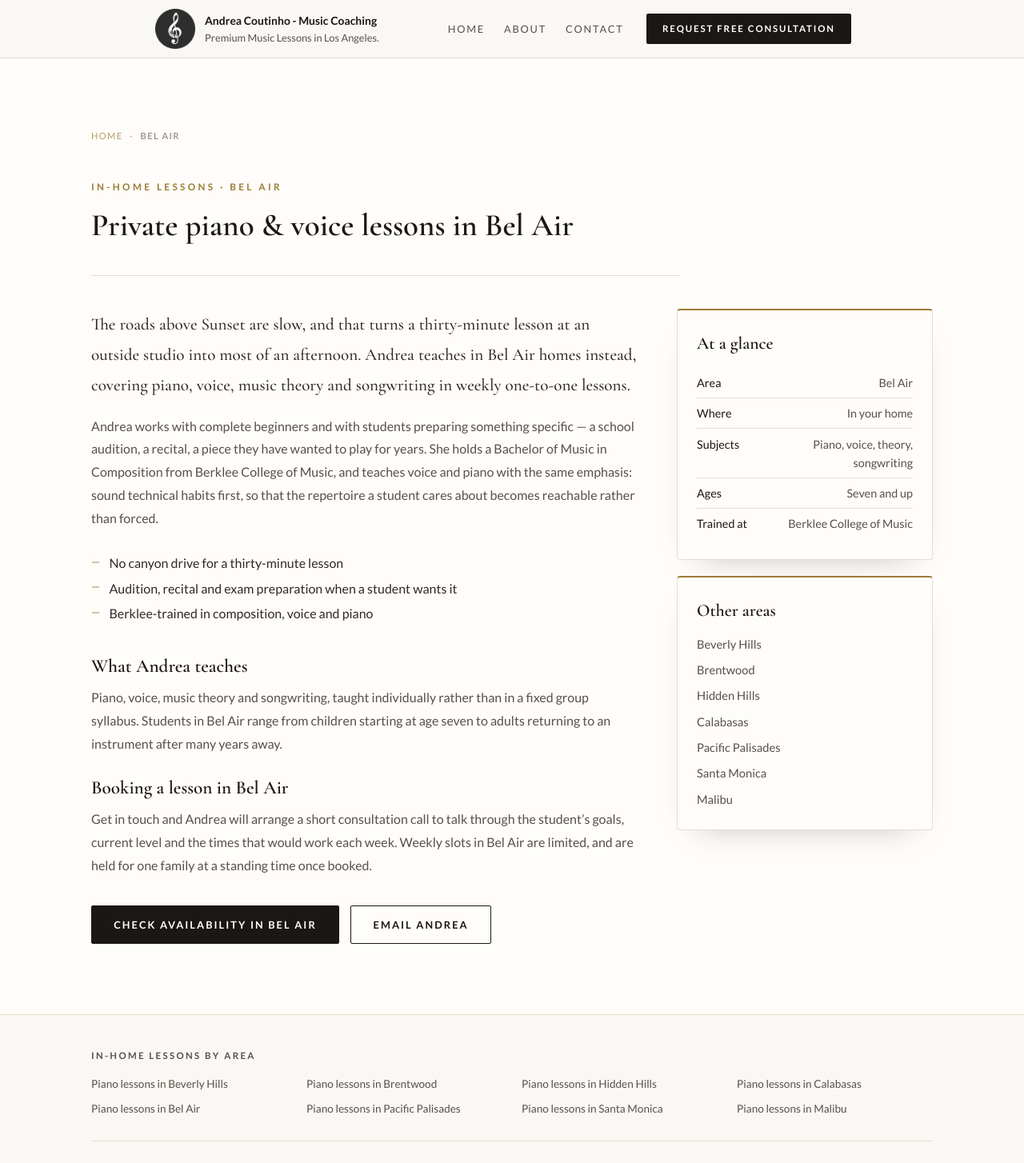
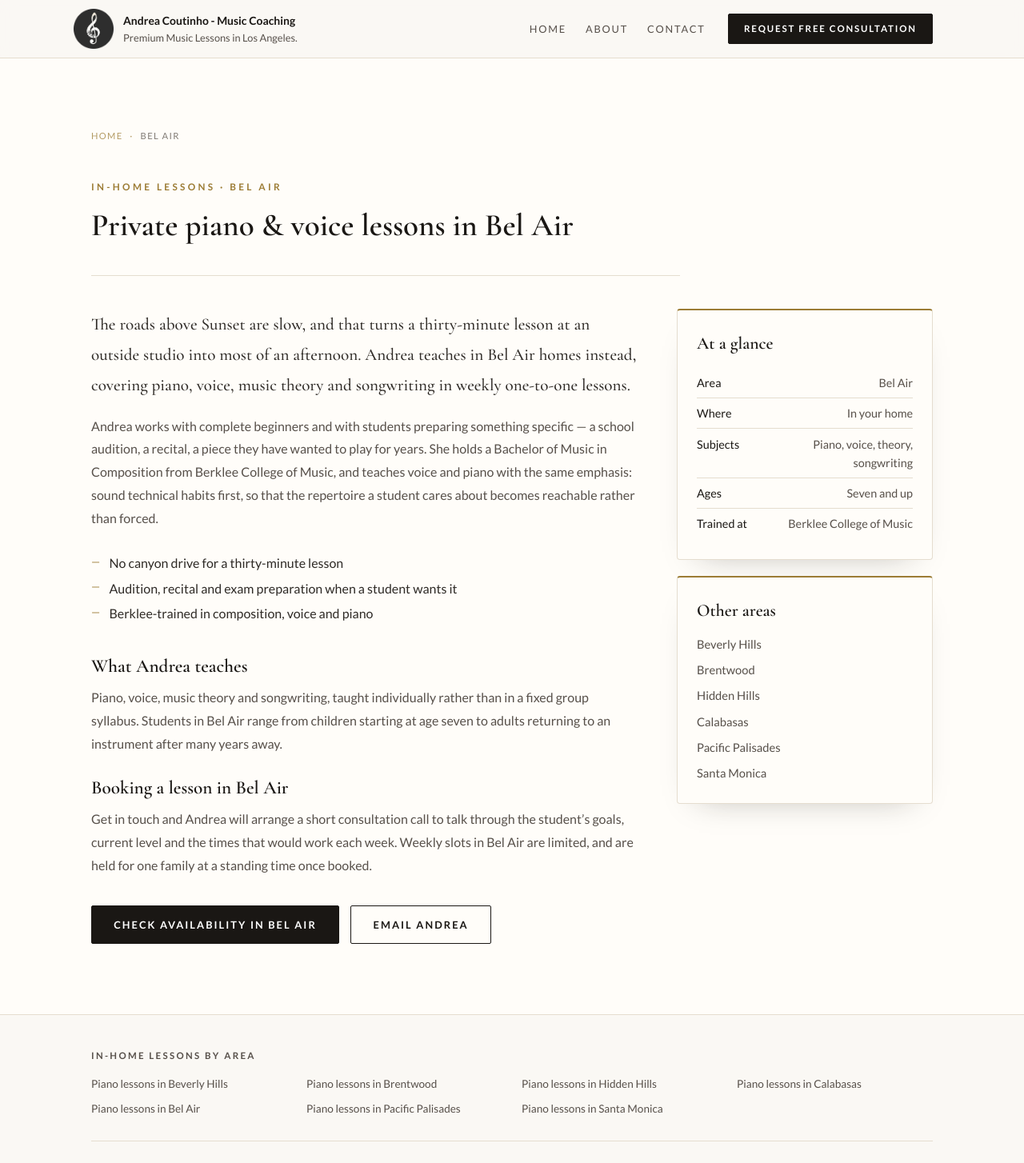
Before and after one commit to elemets/andreasmusiclessons, a React (Vite) app: page /piano-lessons/bel-air in a window 1280 px wide. Shown: the top 1454 px of the page at 80% size. Built offline with nearby package versions, Linux system fonts and the light colour scheme; the HTML template or start-up script is replaced by a standard one.

Commit message:
removing malibu

```diff
--- a/index.html
+++ b/index.html
@@ -75,7 +75,7 @@
         "@id": "https://andreacoutinho.com/#business",
         "name": "Andrea Coutinho Music Coaching",
         "alternateName": "Andrea Coutinho - Music Coach",
-        "description": "Premium in-home music lessons with Andrea Coutinho: piano, voice, music theory, and songwriting coaching for families and adults in Beverly Hills, Hidden Hills, Calabasas, Brentwood, Bel Air, Pacific Palisades, Santa Monica, Malibu and across LA's Westside.",
+        "description": "Premium in-home music lessons with Andrea Coutinho: piano, voice, music theory, and songwriting coaching for families and adults in Beverly Hills, Hidden Hills, Calabasas, Brentwood, Bel Air, Pacific Palisades, Santa Monica and across LA's Westside.",
         "url": "https://andreacoutinho.com",
         "telephone": "+1-770-891-8775",
         "email": "music@andreacoutinho.com",
@@ -96,7 +96,6 @@
           { "@type": "Place", "name": "Brentwood, Los Angeles, CA" },
           { "@type": "Place", "name": "Pacific Palisades, Los Angeles, CA" },
           { "@type": "Place", "name": "Santa Monica, CA" },
-          { "@type": "Place", "name": "Malibu, CA" },
           { "@type": "AdministrativeArea", "name": "Los Angeles County" }
         ],
         "hasOfferCatalog": {
--- a/src/data/areas.ts
+++ b/src/data/areas.ts
@@ -140,24 +140,6 @@ export const AREAS: ServedArea[] = [
       'Piano, voice and theory available in the same lesson track',
     ],
   },
-  {
-    slug: 'malibu',
-    name: 'Malibu',
-    placeName: 'Malibu, CA',
-    title: 'Piano & Voice Lessons in Malibu | Andrea Coutinho',
-    description:
-      'In-home piano and voice lessons in Malibu with Berklee graduate Andrea Coutinho. Private weekly lessons for children, teens and adults, taught at your home.',
-    heading: 'Private piano & voice lessons in Malibu',
-    intro:
-      'Malibu is spread thin along the coast, and for most families here the nearest music studio is a serious drive in traffic. Andrea teaches at home instead — piano, voice, music theory and songwriting, one student at a time, at a regular weekly slot.',
-    detail:
-      'Because of the distance, Malibu lessons are best arranged as a consistent standing appointment, and Andrea keeps only a limited number of slots out this way. Longer lesson lengths often work better here than a short weekly visit, and that is worth discussing when you get in touch so the arrangement genuinely suits both the student and the drive.',
-    highlights: [
-      'A limited number of standing Malibu slots each week',
-      'Longer lesson formats available and often a better fit',
-      'Taught at home, with no drive down the coast',
-    ],
-  },
 ];
 
 export const AREA_BY_SLUG = new Map(AREAS.map((area) => [area.slug, area]));
--- a/src/data/faqs.ts
+++ b/src/data/faqs.ts
@@ -17,7 +17,7 @@ export const FAQS: Faq[] = [
   {
     question: 'Do lessons take place at our home?',
     answer:
-      'Yes. All lessons are taught in the student’s own home across Beverly Hills, Bel Air, Hidden Hills, Calabasas, Brentwood, Pacific Palisades, Santa Monica and Malibu. Learning and practising on the same instrument makes a noticeable difference, and it removes a round trip from your week.',
+      'Yes. All lessons are taught in the student’s own home across Beverly Hills, Bel Air, Hidden Hills, Calabasas, Brentwood, Pacific Palisades and Santa Monica. Learning and practising on the same instrument makes a noticeable difference, and it removes a round trip from your week.',
   },
   {
     question: 'How much do lessons cost?',
--- a/src/data/routes.ts
+++ b/src/data/routes.ts
@@ -27,7 +27,7 @@ export const HOME_META: RouteMeta = {
   priority: 1.0,
   staticHeading: 'Private music coaching in the comfort of your home',
   staticBody:
-    'Premium one-on-one piano, voice, music theory and songwriting lessons with Andrea Coutinho, a Berklee College of Music graduate. Lessons are taught in your own home across Beverly Hills, Hidden Hills, Calabasas, Brentwood, Bel Air, Pacific Palisades, Santa Monica and Malibu, for children from age seven, teenagers and adults.',
+    'Premium one-on-one piano, voice, music theory and songwriting lessons with Andrea Coutinho, a Berklee College of Music graduate. Lessons are taught in your own home across Beverly Hills, Hidden Hills, Calabasas, Brentwood, Bel Air, Pacific Palisades and Santa Monica, for children from age seven, teenagers and adults.',
 };
 
 export const ABOUT_META: RouteMeta = {
--- a/src/index.css
+++ b/src/index.css
@@ -189,7 +189,10 @@ a:hover {
 }
 
 .navbar .container {
-  max-width: 70%;
+  /* 70% on wide monitors, but never narrower than the standard content column
+     and never wider than the viewport — at laptop widths the flat 70% squeezed
+     the nav badly enough that the brand text collided with the links. */
+  max-width: min(100%, max(70%, 1100px));
   padding-left: 0.75rem;
 }
 
@@ -197,7 +200,7 @@ a:hover {
   display: flex;
   align-items: center;
   justify-content: flex-start;
-  height: 4.5rem;
+  min-height: 4.5rem;
 }
 
 .brand {
@@ -206,6 +209,8 @@ a:hover {
   gap: 0.75rem;
   text-decoration: none;
   margin-left: -0.6rem;
+  min-width: 0;
+  flex: 0 1 auto;
 }
 
 .brand:hover {
@@ -225,17 +230,26 @@ a:hover {
   flex-direction: column;
   align-items: flex-start;
   text-align: left;
+  min-width: 0;
 }
 
 .brand-title {
   font-weight: 600;
   font-size: 0.87rem;
   color: var(--primary);
+  max-width: 100%;
+  white-space: nowrap;
+  overflow: hidden;
+  text-overflow: ellipsis;
 }
 
 .brand-subtitle {
   font-size: 0.8rem;
   color: var(--text-muted);
+  max-width: 100%;
+  white-space: nowrap;
+  overflow: hidden;
+  text-overflow: ellipsis;
 }
 
 .nav-desktop {
@@ -243,6 +257,8 @@ a:hover {
   align-items: center;
   gap: 1.75rem;
   margin-left: auto;
+  flex-shrink: 0;
+  padding-left: 1rem;
 }
 
 .nav-links {
@@ -1340,7 +1356,6 @@ a:hover {
   }
 
   .brand {
-    min-width: 0;
     flex: 1 1 auto;
     margin-left: 0;
     gap: 0.6rem;
@@ -1352,15 +1367,11 @@ a:hover {
   }
 
   .brand-text {
-    min-width: 0;
     flex: 1 1 auto;
   }
 
   .brand-title {
     font-size: 0.82rem;
-    white-space: nowrap;
-    overflow: hidden;
-    text-overflow: ellipsis;
   }
 
   .brand-subtitle {
```
Also changed, not shown: 2 other files (tests, documents, lock files or other folders).
